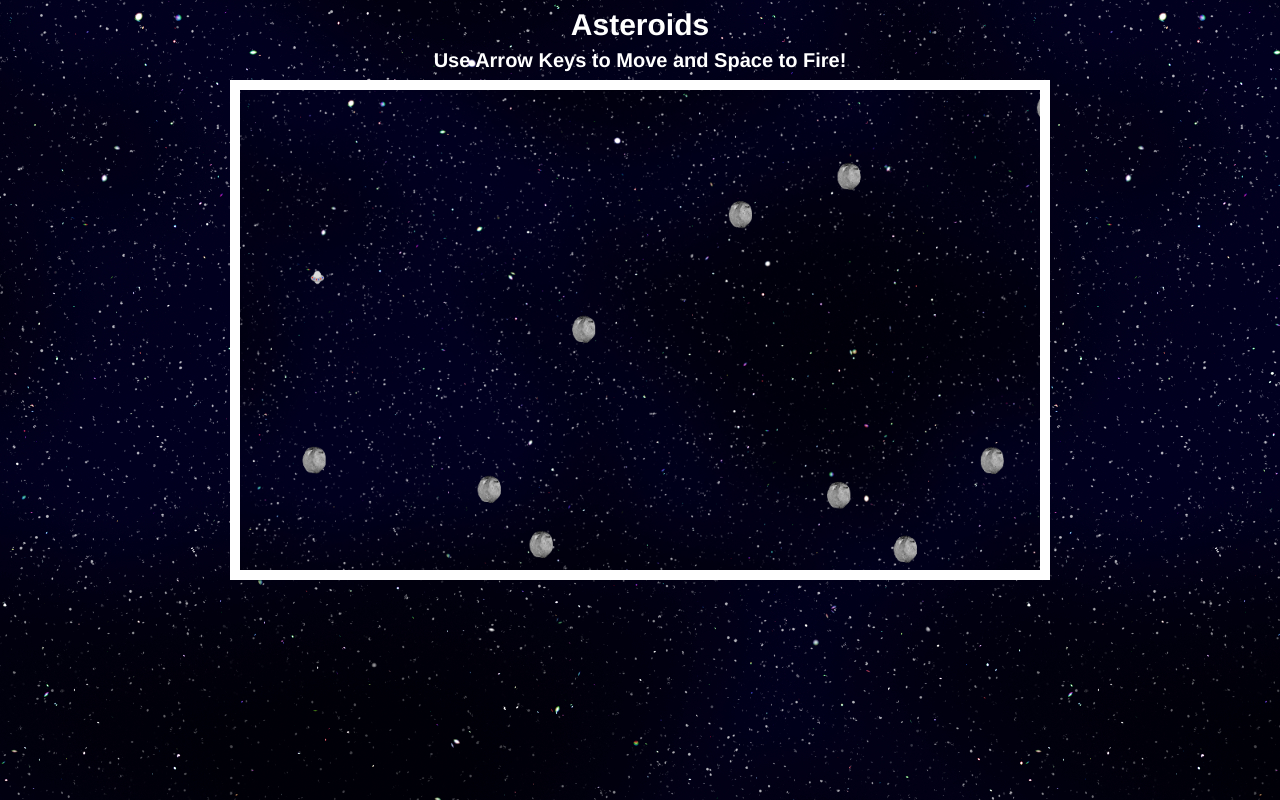
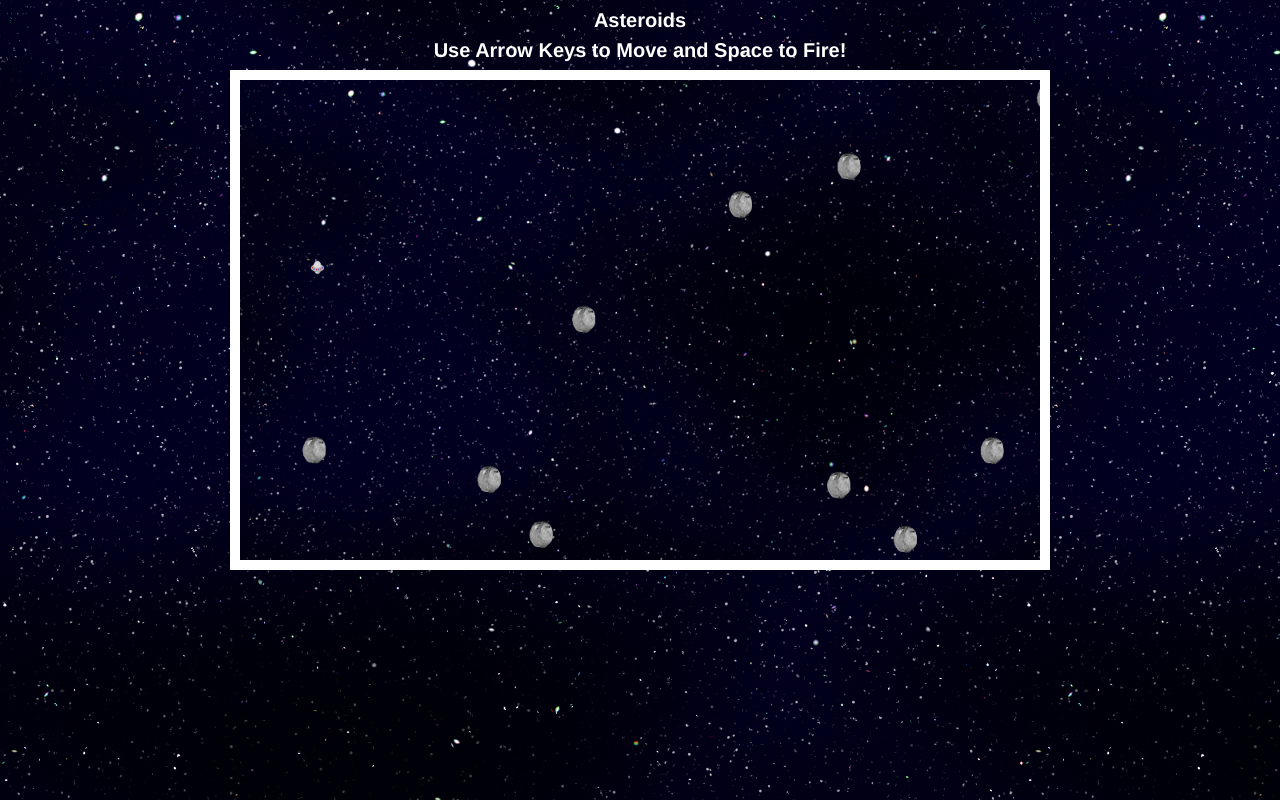
Before and after one commit to Spanishiwa/Asteroids, a website: page index.html in a window 1280 px wide. Drawn offline with Linux system fonts and the light colour scheme.

Commit message:
css styling

```diff
--- a/index.html
+++ b/index.html
@@ -7,7 +7,7 @@
   </head>
   <body>
     <h1>Asteroids</h1>
-    <h2>Use Arrow Keys to Move and Space to Fire!</h2>
+    <h1>Use Arrow Keys to Move and Space to Fire!</h1>
     <canvas id="game-canvas" width="1000" height="600"></canvas>
     <script type="application/javascript" src="dist/bundle.js" charset="utf-8"></script>
   </body>
--- a/style.css
+++ b/style.css
@@ -32,7 +32,7 @@ h1 {
 	color: white;
 }
 
-h2 {
+h1 {
 	font-family: "Helvetica", Times;
   justify-content: center;
 	display: flex;
```
